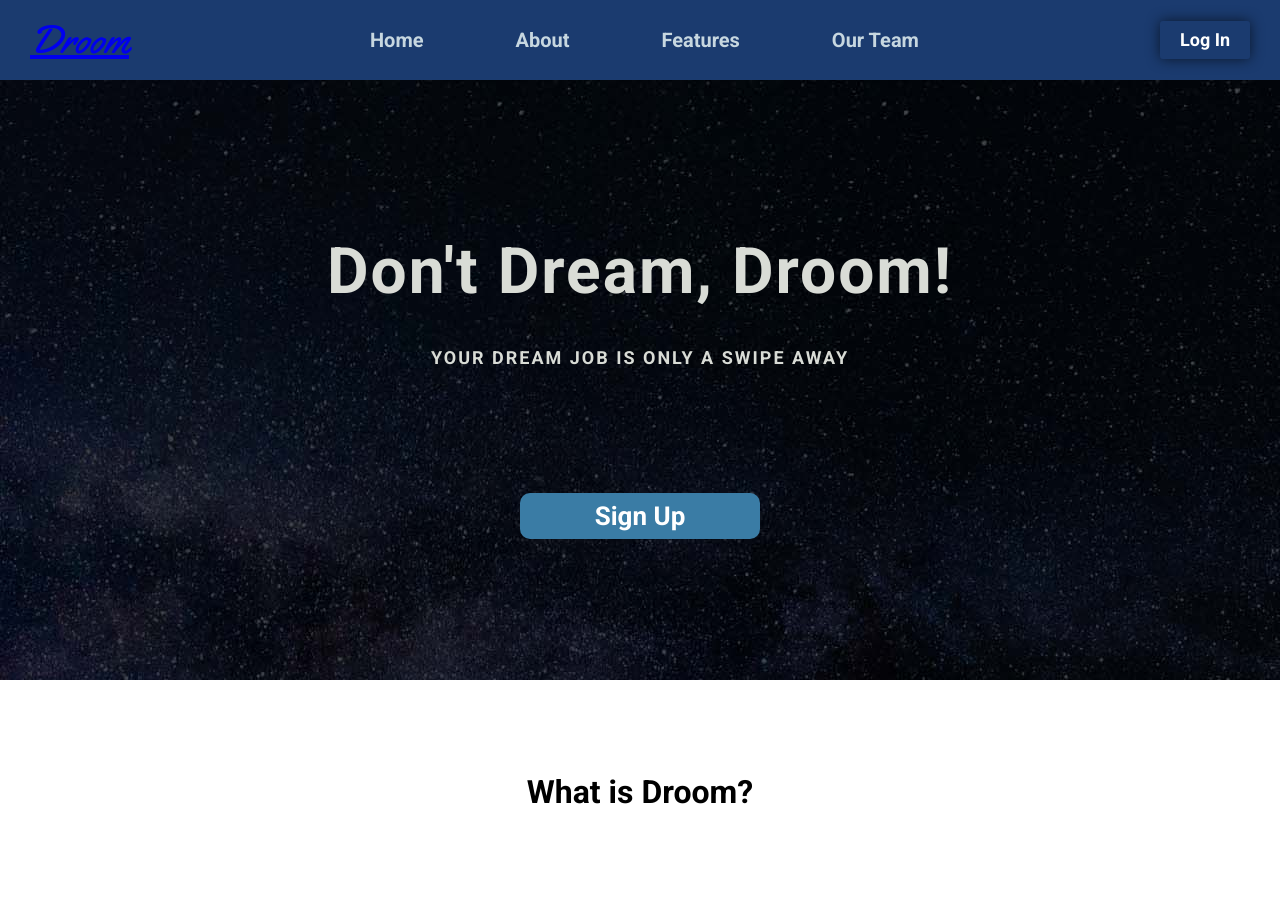
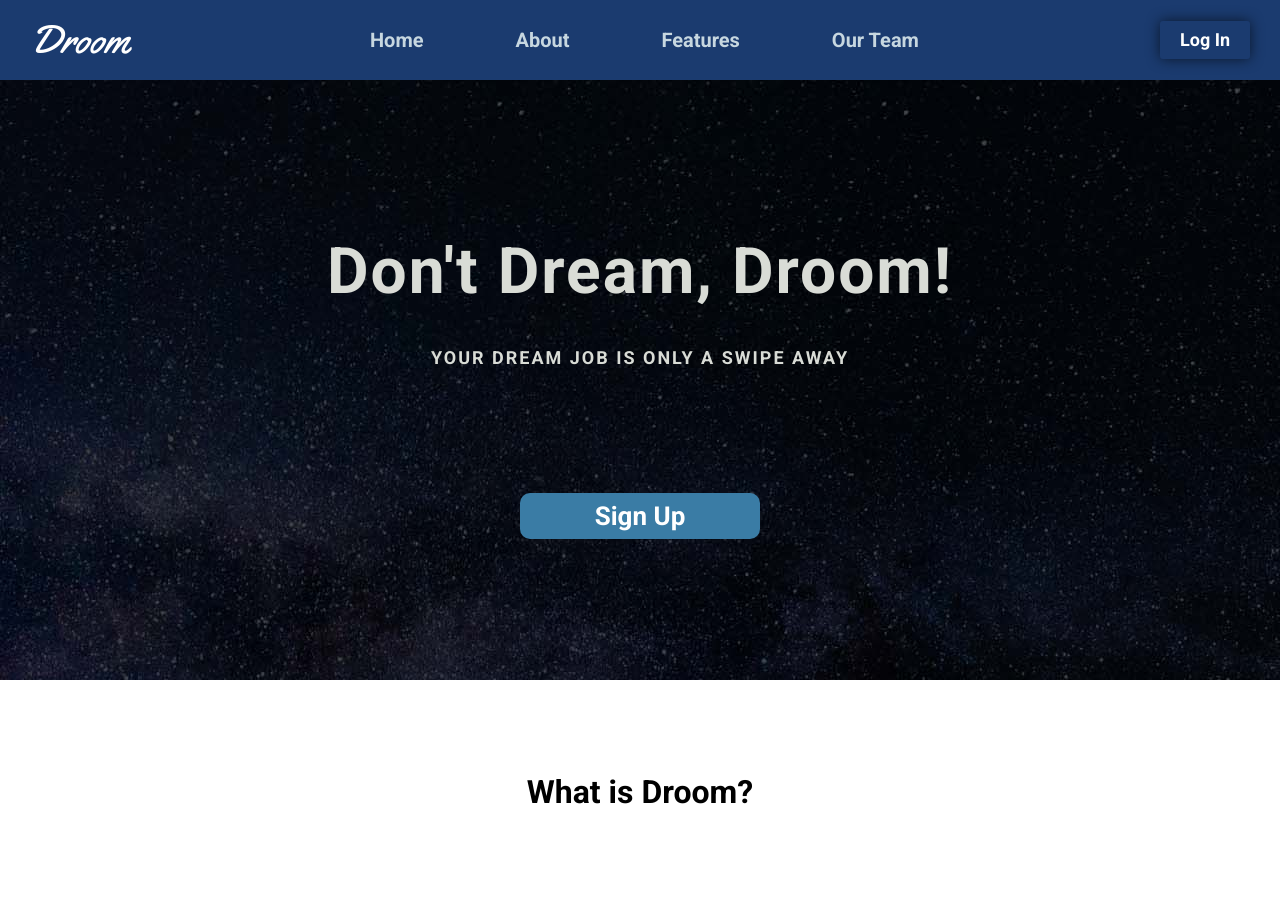
Before and after one commit to lambda-build-week-droom/UI-Landing-Page-rodean, a plain HTML site: page index.html in a window 1280 px wide. Shown: the top 907 px of the page. Drawn offline with Linux system fonts and the light colour scheme.

Commit message:
Update index.html

```diff
--- a/index.html
+++ b/index.html
@@ -11,7 +11,7 @@
   <body>
     <div class="site-container">
       <nav class="top-nav-container">
-        <h2 class="logo"><a href="/index.html#">Droom</a></h2>
+        <h2 class="logo">Droom</h2>
         <ul class="nav-bar">
             <li><a href="/index.html#">Home</a></li>
             <li><a href="/index.html#about">About</a></li>
```
